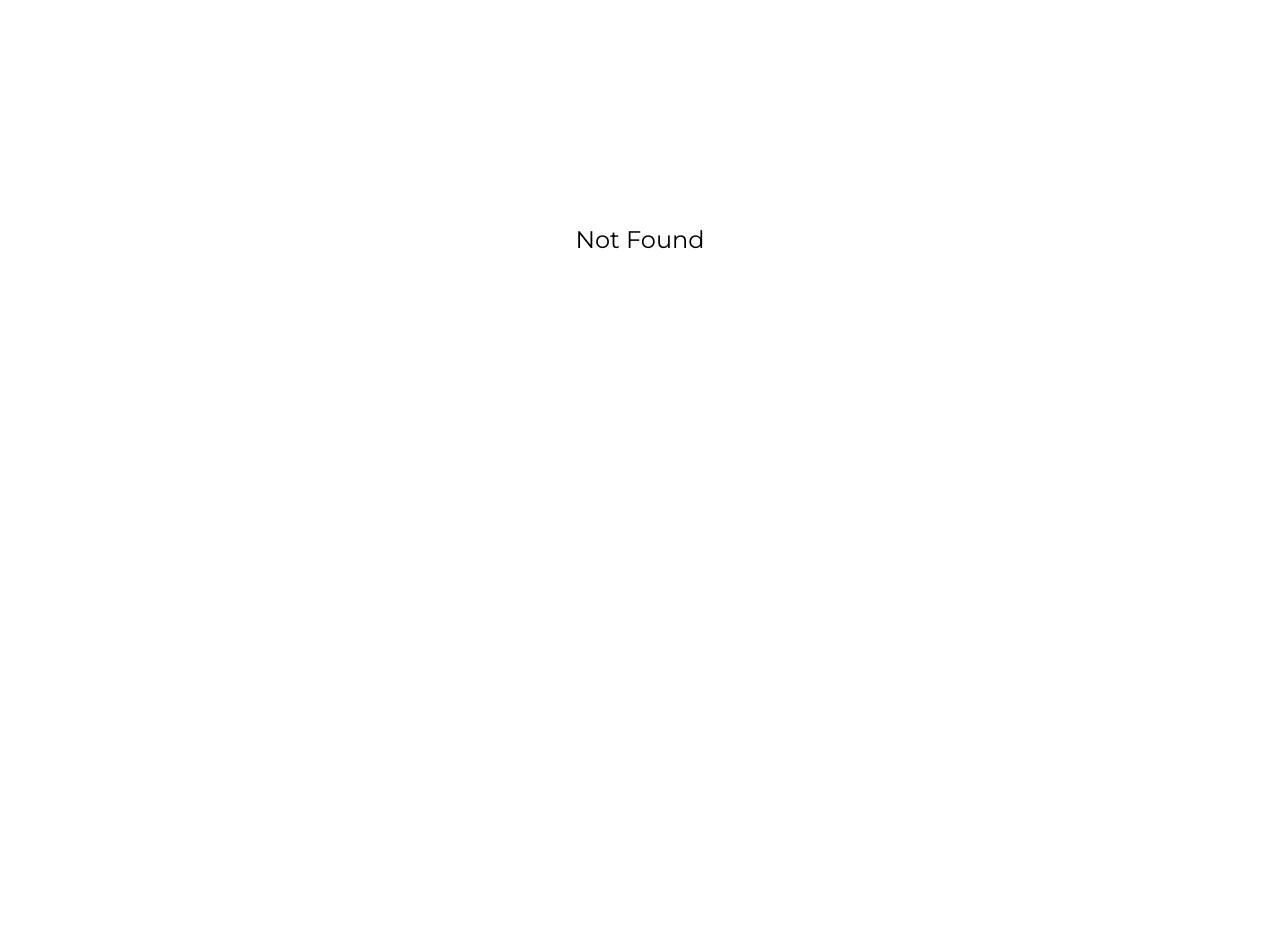
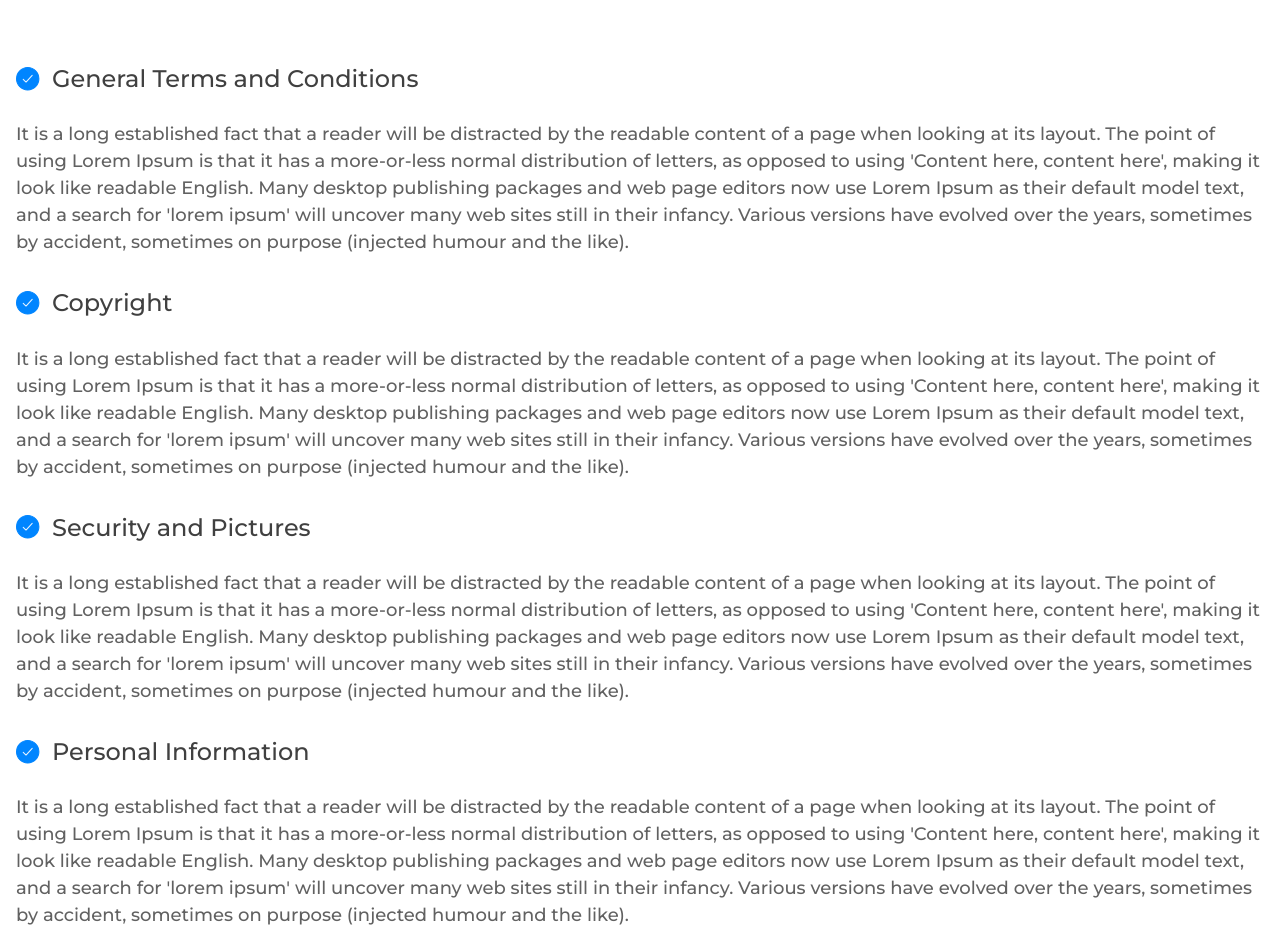
Before and after one commit to dev-abib/johndox-frontend, a Next.js app: page /terms in a window 1280 px wide. Before the commit this address had no page. Shown: the part 160-1112 px from the top of the page. Before the commit the page ends 800 px from the top, so only its background shows below. Built offline with nearby package versions, Linux system fonts and the light colour scheme.

Commit message:
complete the terms service page

```diff
--- a/src/Shared/Navbar.tsx
+++ b/src/Shared/Navbar.tsx
@@ -33,7 +33,7 @@ const Navbar = () => {
     >
       <Container>
         <header className="w-full text-black">
-          <div className="flex items-center justify-between px-6 py-[26px]">
+          <div className="flex items-center justify-between py-[26px]">
             <Link href="/" className="flex items-center">
               <Image
                 src="https://i.ibb.co.com/2YMddrBt/Group-1321314777.png"
--- /dev/null
+++ b/src/app/(main)/terms/page.tsx
@@ -0,0 +1,179 @@
+import Container from "@/Components/Common/Container";
+import { Mark } from "@/Components/Svg/SvgContainer";
+import React from "react";
+
+const page = () => {
+  return (
+    <section>
+      <Container>
+        <h2 className="lg:text-[32px] text-[24px] lg:text-start text-center font-medium text-[#0085FF]">
+          Terms & Conditions
+        </h2>
+        <div className="mt-15 flex flex-col gap-7">
+          <div className="">
+            <div className="flex gap-3 items-center">
+              <Mark className="shrink-0 lg:size-6 size-5" />
+              <h3 className="lg:text-[24px] text-lg text-[#404040] font-medium">
+                General Terms and Conditions
+              </h3>
+            </div>
+            <p className="mt-6 text-[#616161] text-base lg:text-[18px] font-medium">
+              It is a long established fact that a reader will be distracted by
+              the readable content of a page when looking at its layout. The
+              point of using Lorem Ipsum is that it has a more-or-less normal
+              distribution of letters, as opposed to using 'Content here,
+              content here', making it look like readable English. Many desktop
+              publishing packages and web page editors now use Lorem Ipsum as
+              their default model text, and a search for 'lorem ipsum' will
+              uncover many web sites still in their infancy. Various versions
+              have evolved over the years, sometimes by accident, sometimes on
+              purpose (injected humour and the like).
+            </p>
+          </div>
+          <div className="">
+            <div className="flex gap-3 items-center">
+              <Mark className="shrink-0 lg:size-6 size-5" />
+              <h3 className="lg:text-[24px] text-lg text-[#404040] font-medium">
+                Copyright
+              </h3>
+            </div>
+            <p className="mt-6 text-[#616161] text-base lg:text-[18px] font-medium">
+              It is a long established fact that a reader will be distracted by
+              the readable content of a page when looking at its layout. The
+              point of using Lorem Ipsum is that it has a more-or-less normal
+              distribution of letters, as opposed to using 'Content here,
+              content here', making it look like readable English. Many desktop
+              publishing packages and web page editors now use Lorem Ipsum as
+              their default model text, and a search for 'lorem ipsum' will
+              uncover many web sites still in their infancy. Various versions
+              have evolved over the years, sometimes by accident, sometimes on
+              purpose (injected humour and the like).
+            </p>
+          </div>
+          <div className="">
+            <div className="flex gap-3 items-center">
+              <Mark className="shrink-0 lg:size-6 size-5" />
+              <h3 className="lg:text-[24px] text-lg text-[#404040] font-medium">
+                Security and Pictures
+              </h3>
+            </div>
+            <p className="mt-6 text-[#616161] text-base lg:text-[18px] font-medium">
+              It is a long established fact that a reader will be distracted by
+              the readable content of a page when looking at its layout. The
+              point of using Lorem Ipsum is that it has a more-or-less normal
+              distribution of letters, as opposed to using 'Content here,
+              content here', making it look like readable English. Many desktop
+              publishing packages and web page editors now use Lorem Ipsum as
+              their default model text, and a search for 'lorem ipsum' will
+              uncover many web sites still in their infancy. Various versions
+              have evolved over the years, sometimes by accident, sometimes on
+              purpose (injected humour and the like).
+            </p>
+          </div>
+          <div className="">
+            <div className="flex gap-3 items-center">
+              <Mark className="shrink-0 lg:size-6 size-5" />
+              <h3 className="lg:text-[24px] text-lg text-[#404040] font-medium">
+                Personal Information
+              </h3>
+            </div>
+            <p className="mt-6 text-[#616161] text-base lg:text-[18px] font-medium">
+              It is a long established fact that a reader will be distracted by
+              the readable content of a page when looking at its layout. The
+              point of using Lorem Ipsum is that it has a more-or-less normal
+              distribution of letters, as opposed to using 'Content here,
+              content here', making it look like readable English. Many desktop
+              publishing packages and web page editors now use Lorem Ipsum as
+              their default model text, and a search for 'lorem ipsum' will
+              uncover many web sites still in their infancy. Various versions
+              have evolved over the years, sometimes by accident, sometimes on
+              purpose (injected humour and the like).
+            </p>
+          </div>
+          <div className="">
+            <div className="flex gap-3 items-center">
+              <Mark className="shrink-0 lg:size-6 size-5" />
+              <h3 className="lg:text-[24px] text-lg text-[#404040] font-medium">
+                Privacy
+              </h3>
+            </div>
+            <p className="mt-6 text-[#616161] text-base lg:text-[18px] font-medium">
+              It is a long established fact that a reader will be distracted by
+              the readable content of a page when looking at its layout. The
+              point of using Lorem Ipsum is that it has a more-or-less normal
+              distribution of letters, as opposed to using 'Content here,
+              content here', making it look like readable English. Many desktop
+              publishing packages and web page editors now use Lorem Ipsum as
+              their default model text, and a search for 'lorem ipsum' will
+              uncover many web sites still in their infancy. Various versions
+              have evolved over the years, sometimes by accident, sometimes on
+              purpose (injected humour and the like).
+            </p>
+          </div>
+          <div className="">
+            <div className="flex gap-3 items-center">
+              <Mark className="shrink-0 lg:size-6 size-5" />
+              <h3 className="lg:text-[24px] text-lg text-[#404040] font-medium">
+                Cookies
+              </h3>
+            </div>
+            <p className="mt-6 text-[#616161] text-base lg:text-[18px] font-medium">
+              It is a long established fact that a reader will be distracted by
+              the readable content of a page when looking at its layout. The
+              point of using Lorem Ipsum is that it has a more-or-less normal
+              distribution of letters, as opposed to using 'Content here,
+              content here', making it look like readable English. Many desktop
+              publishing packages and web page editors now use Lorem Ipsum as
+              their default model text, and a search for 'lorem ipsum' will
+              uncover many web sites still in their infancy. Various versions
+              have evolved over the years, sometimes by accident, sometimes on
+              purpose (injected humour and the like).
+            </p>
+          </div>
+          <div className="">
+            <div className="flex gap-3 items-center">
+              <Mark className="shrink-0 lg:size-6 size-5" />
+              <h3 className="lg:text-[24px] text-lg text-[#404040] font-medium">
+                Users’ Email Addresses
+              </h3>
+            </div>
+            <p className="mt-6 text-[#616161] text-base lg:text-[18px] font-medium">
+              It is a long established fact that a reader will be distracted by
+              the readable content of a page when looking at its layout. The
+              point of using Lorem Ipsum is that it has a more-or-less normal
+              distribution of letters, as opposed to using 'Content here,
+              content here', making it look like readable English. Many desktop
+              publishing packages and web page editors now use Lorem Ipsum as
+              their default model text, and a search for 'lorem ipsum' will
+              uncover many web sites still in their infancy. Various versions
+              have evolved over the years, sometimes by accident, sometimes on
+              purpose (injected humour and the like).
+            </p>
+          </div>
+          <div className="">
+            <div className="flex gap-3 items-center">
+              <Mark className="shrink-0 lg:size-6 size-5" />
+              <h3 className="lg:text-[24px] text-lg text-[#404040] font-medium">
+                Disclaimer
+              </h3>
+            </div>
+            <p className="mt-6 text-[#616161] text-base lg:text-[18px] font-medium">
+              It is a long established fact that a reader will be distracted by
+              the readable content of a page when looking at its layout. The
+              point of using Lorem Ipsum is that it has a more-or-less normal
+              distribution of letters, as opposed to using 'Content here,
+              content here', making it look like readable English. Many desktop
+              publishing packages and web page editors now use Lorem Ipsum as
+              their default model text, and a search for 'lorem ipsum' will
+              uncover many web sites still in their infancy. Various versions
+              have evolved over the years, sometimes by accident, sometimes on
+              purpose (injected humour and the like).
+            </p>
+          </div>
+        </div>
+      </Container>
+    </section>
+  );
+};
+
+export default page;
```
